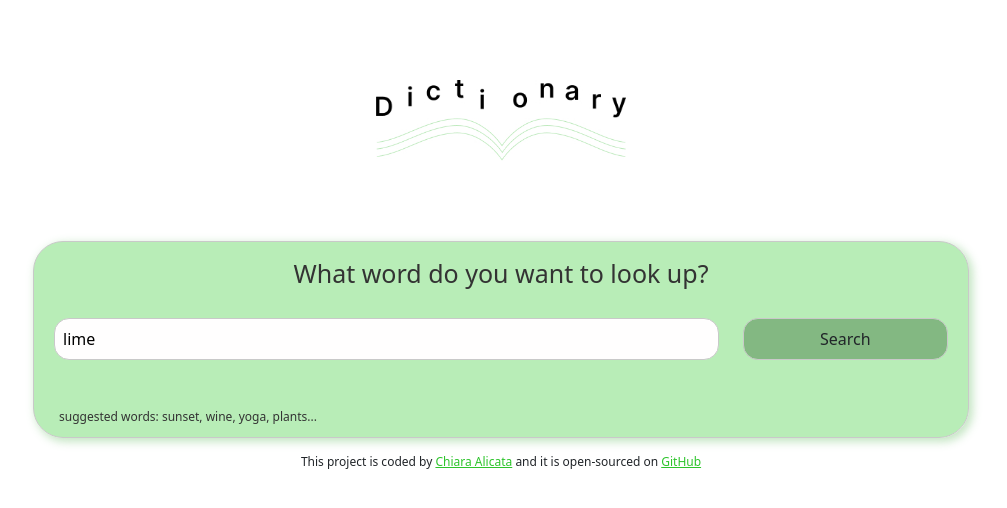
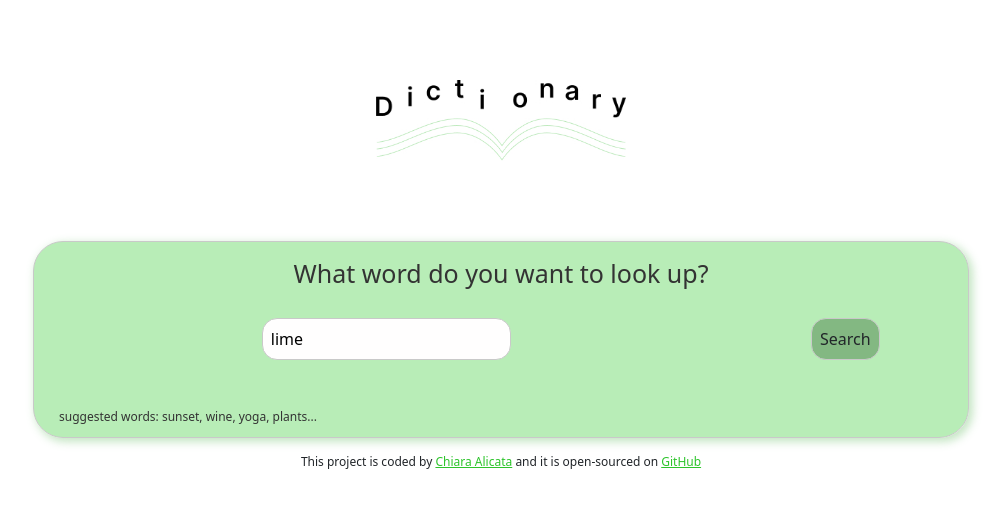
Before and after one commit to chiaraalicata/dictionary-react-project, a React (Create React App) app: page / in a window 1280 px wide. Shown: the top 508 px of the page, without its empty margins (139-1146 px from the left). Built offline with nearby package versions, Linux system fonts and the light colour scheme; no server answers.

Commit message:
update css

```diff
--- a/src/Dictionary.css
+++ b/src/Dictionary.css
@@ -20,7 +20,7 @@
   background: rgba(130, 223, 129, 0.57);
 }
 .search-engine {
-  width: 100%;
+  max-width: 90%;
   background: #fffefe;
   border: 1px solid #c9c9c9;
   border-radius: 15px;
```
